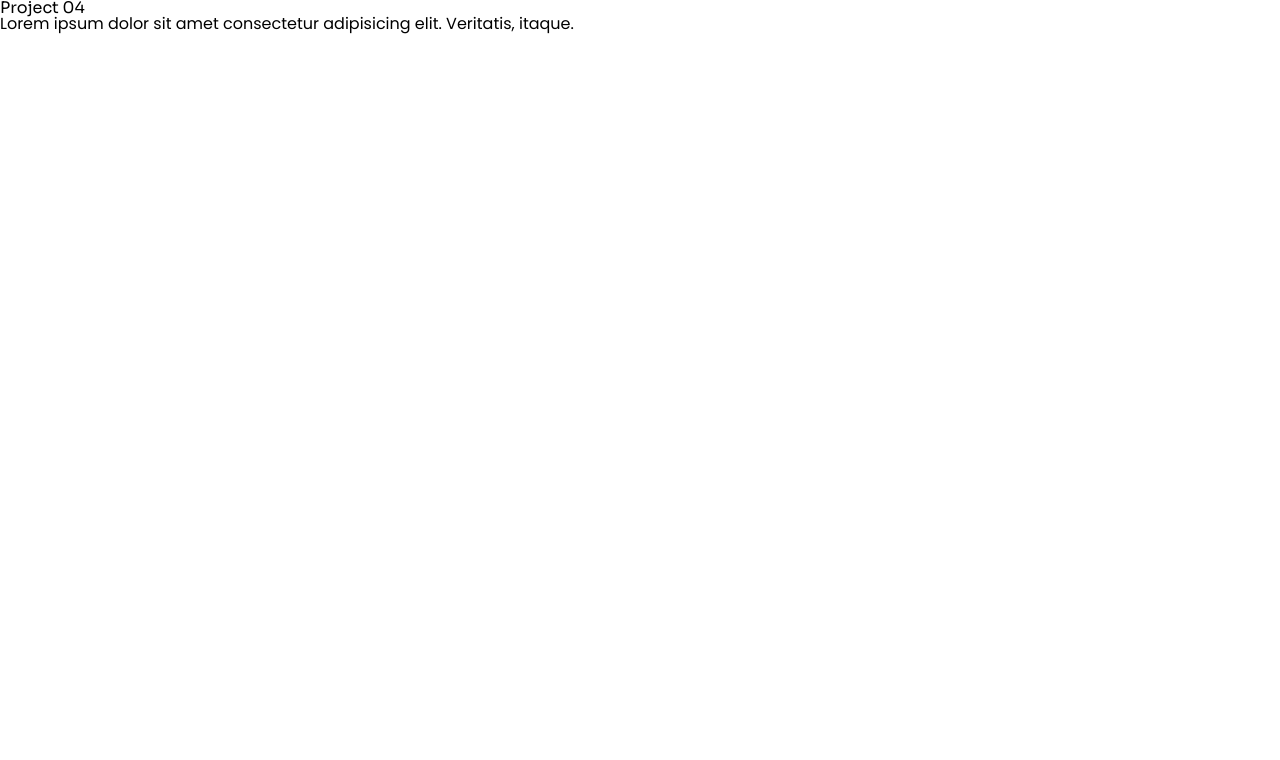
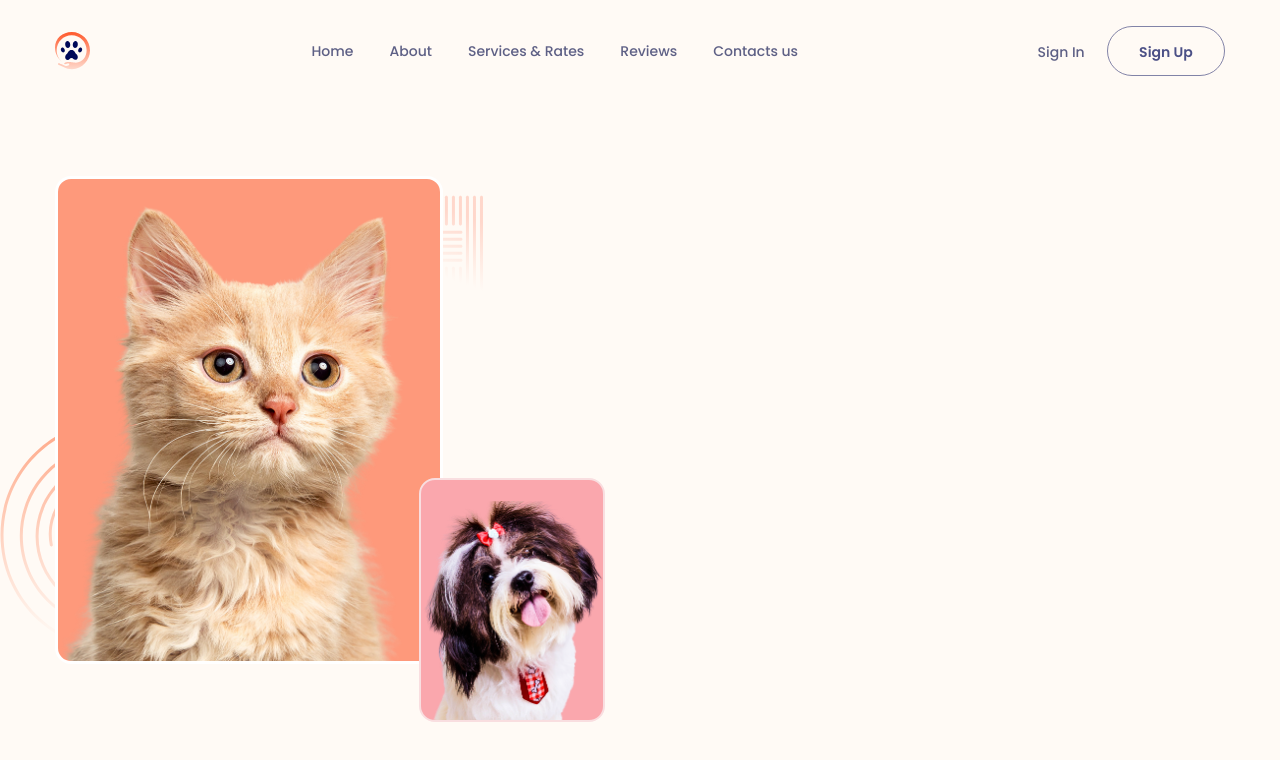
Before and after one commit to ngokha437/htmlcss-04, a plain HTML site: page index.html in a window 1280 px wide. Drawn offline with Linux system fonts and the light colour scheme.

Commit message:
hero part 1

```diff
--- a/assets/css/styles.css
+++ b/assets/css/styles.css
@@ -9,6 +9,12 @@ html {
 body {
   font-size: 1.6rem;
   font-family: "Poppins", sans-serif;
+  background: #fffaf5;
+}
+
+/* Common */
+a {
+  text-decoration: none;
 }
 
 h1,
@@ -27,3 +33,122 @@ button {
   font-size: inherit;
   font-family: inherit;
 }
+
+.container {
+  width: 1170px;
+  max-width: calc(100% - 48px);
+  margin: 0 auto;
+}
+
+.btn {
+  --height: 56px;
+  display: inline-block;
+  min-width: 130px;
+  height: var(--height);
+  line-height: var(--height);
+  border: 1px solid rgb(0, 9, 88, 0.7);
+  border-radius: 99px;
+  color: #000958;
+  text-align: center;
+  font-size: 1.4rem;
+  font-weight: 600;
+  opacity: 0.7;
+}
+
+.btn:hover {
+  opacity: 0.9;
+}
+
+/* Header */
+.header {
+  padding: 26px 0;
+}
+
+.header__inner {
+  display: flex;
+  align-items: center;
+  justify-content: space-between;
+}
+
+.navbar__list {
+  display: flex;
+}
+
+.navbar__link,
+.header-action__link {
+  padding: 8px 18px;
+  color: #5e6085;
+  font-size: 1.4rem;
+  font-weight: 500;
+  line-height: 1.4rem;
+}
+
+.navbar__link:hover {
+  color: #000958;
+  text-shadow: 1px 0 0 currentColor;
+}
+
+.header-action__btn {
+  --height: 50px;
+  min-width: 118px;
+}
+
+/* Hero */
+.hero {
+  margin-top: 74px;
+}
+
+.hero__inner {
+  display: flex;
+  align-items: center;
+  justify-content: space-between;
+}
+
+.hero__media {
+  display: flex;
+}
+
+.hero__img-wrap {
+  position: relative;
+  display: flex;
+  justify-content: center;
+  align-items: flex-end;
+  width: 388px;
+  height: 488px;
+  background: #fe997b;
+  border-radius: 16px;
+  border: 3px solid #fff;
+}
+
+.hero__img {
+  max-width: 100%;
+  max-height: 100%;
+  border-radius: inherit;
+}
+
+.hero__decor {
+  position: absolute;
+  z-index: -1;
+}
+
+.hero__decor-left {
+  left: -58px;
+  bottom: 10px;
+}
+
+.hero__decor-right {
+  top: 16px;
+  right: -43px;
+}
+
+.hero__img-wrap-small {
+  align-self: flex-end;
+  width: 186px;
+  height: 244px;
+  margin: 0 0 -58px -24px;
+  border: 2px solid #f9dee0;
+  background: #faa7ad;
+}
+
+.hero__img-small {
+}
--- a/index.html
+++ b/index.html
@@ -6,23 +6,82 @@
     <title>Lucy - Established & Trusted Pet Care Service</title>
 
     <!-- Favicon -->
-    <link rel="apple-touch-icon" sizes="57x57" href="./assets/favicon/apple-icon-57x57.png">
-  <link rel="apple-touch-icon" sizes="60x60" href="./assets/favicon/apple-icon-60x60.png">
-  <link rel="apple-touch-icon" sizes="72x72" href="./assets/favicon/apple-icon-72x72.png">
-  <link rel="apple-touch-icon" sizes="76x76" href="./assets/favicon/apple-icon-76x76.png">
-  <link rel="apple-touch-icon" sizes="114x114" href="./assets/favicon/apple-icon-114x114.png">
-  <link rel="apple-touch-icon" sizes="120x120" href="./assets/favicon/apple-icon-120x120.png">
-  <link rel="apple-touch-icon" sizes="144x144" href="./assets/favicon/apple-icon-144x144.png">
-  <link rel="apple-touch-icon" sizes="152x152" href="./assets/favicon/apple-icon-152x152.png">
-  <link rel="apple-touch-icon" sizes="180x180" href="./assets/favicon/apple-icon-180x180.png">
-  <link rel="icon" type="image/png" sizes="192x192"  href="./assets/favicon/android-icon-192x192.png">
-  <link rel="icon" type="image/png" sizes="32x32" href="./assets/favicon/favicon-32x32.png">
-  <link rel="icon" type="image/png" sizes="96x96" href="./assets/favicon/favicon-96x96.png">
-  <link rel="icon" type="image/png" sizes="16x16" href="./assets/favicon/favicon-16x16.png">
-  <link rel="manifest" href="./assets/favicon/manifest.json">
-  <meta name="msapplication-TileColor" content="#ffffff">
-  <meta name="msapplication-TileImage" content="./assets/favicon/ms-icon-144x144.png">
-  <meta name="theme-color" content="#ffffff">
+    <link
+      rel="apple-touch-icon"
+      sizes="57x57"
+      href="./assets/favicon/apple-icon-57x57.png"
+    />
+    <link
+      rel="apple-touch-icon"
+      sizes="60x60"
+      href="./assets/favicon/apple-icon-60x60.png"
+    />
+    <link
+      rel="apple-touch-icon"
+      sizes="72x72"
+      href="./assets/favicon/apple-icon-72x72.png"
+    />
+    <link
+      rel="apple-touch-icon"
+      sizes="76x76"
+      href="./assets/favicon/apple-icon-76x76.png"
+    />
+    <link
+      rel="apple-touch-icon"
+      sizes="114x114"
+      href="./assets/favicon/apple-icon-114x114.png"
+    />
+    <link
+      rel="apple-touch-icon"
+      sizes="120x120"
+      href="./assets/favicon/apple-icon-120x120.png"
+    />
+    <link
+      rel="apple-touch-icon"
+      sizes="144x144"
+      href="./assets/favicon/apple-icon-144x144.png"
+    />
+    <link
+      rel="apple-touch-icon"
+      sizes="152x152"
+      href="./assets/favicon/apple-icon-152x152.png"
+    />
+    <link
+      rel="apple-touch-icon"
+      sizes="180x180"
+      href="./assets/favicon/apple-icon-180x180.png"
+    />
+    <link
+      rel="icon"
+      type="image/png"
+      sizes="192x192"
+      href="./assets/favicon/android-icon-192x192.png"
+    />
+    <link
+      rel="icon"
+      type="image/png"
+      sizes="32x32"
+      href="./assets/favicon/favicon-32x32.png"
+    />
+    <link
+      rel="icon"
+      type="image/png"
+      sizes="96x96"
+      href="./assets/favicon/favicon-96x96.png"
+    />
+    <link
+      rel="icon"
+      type="image/png"
+      sizes="16x16"
+      href="./assets/favicon/favicon-16x16.png"
+    />
+    <link rel="manifest" href="./assets/favicon/manifest.json" />
+    <meta name="msapplication-TileColor" content="#ffffff" />
+    <meta
+      name="msapplication-TileImage"
+      content="./assets/favicon/ms-icon-144x144.png"
+    />
+    <meta name="theme-color" content="#ffffff" />
 
     <!-- Reset CSS -->
     <link rel="stylesheet" href="./assets/css/reset.css" />
@@ -39,10 +98,74 @@
     <link rel="stylesheet" href="./assets/css/styles.css" />
   </head>
   <body>
-    <h1>Project 04</h1>
-    <p>
-      Lorem ipsum dolor sit amet consectetur adipisicing elit. Veritatis,
-      itaque.
-    </p>
+    <!-- Header -->
+    <header class="header">
+      <div class="container">
+        <div class="header__inner">
+          <!-- Logo -->
+          <img src="./assets/img/logo.svg" alt="Lucy" class="logo" />
+
+          <!-- Navbar -->
+          <nav class="navbar">
+            <ul class="navbar__list">
+              <li class="navbar__item">
+                <a href="#!" class="navbar__link">Home</a>
+              </li>
+              <li class="navbar__item">
+                <a href="#!" class="navbar__link">About</a>
+              </li>
+              <li class="navbar__item">
+                <a href="#!" class="navbar__link">Services & Rates</a>
+              </li>
+              <li class="navbar__item">
+                <a href="#!" class="navbar__link">Reviews</a>
+              </li>
+              <li class="navbar__item">
+                <a href="#!" class="navbar__link">Contacts us</a>
+              </li>
+            </ul>
+          </nav>
+
+          <!-- Header action -->
+          <div class="header-action">
+            <a href="#!" class="header-action__link">Sign In</a>
+            <a href="#!" class="btn header-action__btn">Sign Up</a>
+          </div>
+        </div>
+      </div>
+    </header>
+
+    <!-- Hero -->
+    <section class="hero">
+      <div class="container">
+        <div class="hero__inner">
+          <!-- Hero media -->
+          <div class="hero__media">
+            <div class="hero__img-wrap">
+              <img src="./assets/img/pet-01.png" alt="" class="hero__img" />
+
+              <!-- Decorators -->
+              <img
+                src="./assets/img/decor-01.svg"
+                alt=""
+                class="hero__decor hero__decor-left"
+              />
+              <img
+                src="./assets/img/decor-02.svg"
+                alt=""
+                class="hero__decor hero__decor-right"
+              />
+            </div>
+
+            <div class="hero__img-wrap hero__img-wrap-small">
+              <img src="./assets/img/pet-02.png" alt="" class="hero__img hero__img-small" />
+            </div>
+
+            <!-- Hero content -->
+            <section class="hero__content"></section>
+          </div>
+        </div>
+      </div>
+    </section>
   </body>
 </html>
```
Also changed, not shown: assets/img/decor-01.svg (added), assets/img/decor-02.svg (added), assets/img/logo.svg (added), assets/img/pet-01.png (added), assets/img/pet-02.png (added), assets/img/pet-03.png (added), assets/img/pet-04.png (added).
